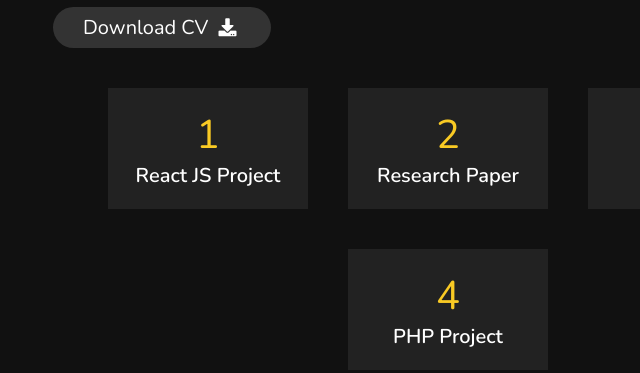
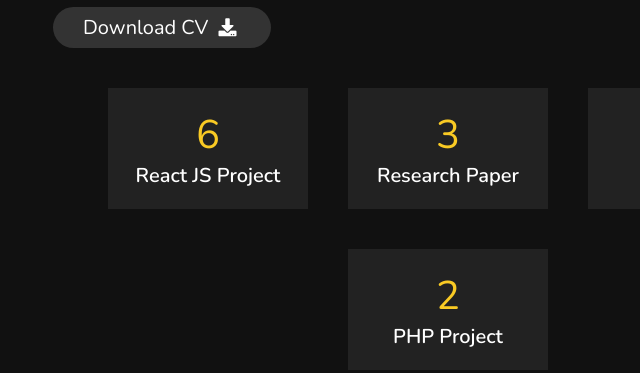
Before and after one commit to Sahrial-alam34/portfolio, a plain HTML site: page index.html in a window 1280 px wide. Shown: the part 1106-1479 px from the top of the page, 367-1007 px from the left. Drawn offline with nearby package versions, Linux system fonts and the light colour scheme.

Commit message:
update about

```diff
--- a/index.html
+++ b/index.html
@@ -78,12 +78,12 @@
 
             <div class="counter">
                 <div class="box">
-                    <span>1</span>
+                    <span>6</span>
                     <h3>React JS Project</h3>
                 </div>
 
                 <div class="box">
-                    <span>2</span>
+                    <span>3</span>
 
                     <h3>Research Paper</h3>
                 </div>
@@ -94,7 +94,7 @@
                 </div>
 
                 <div class="box">
-                    <span>4</span>
+                    <span>2</span>
                     <h3>PHP Project</h3>
                 </div>
 
```
